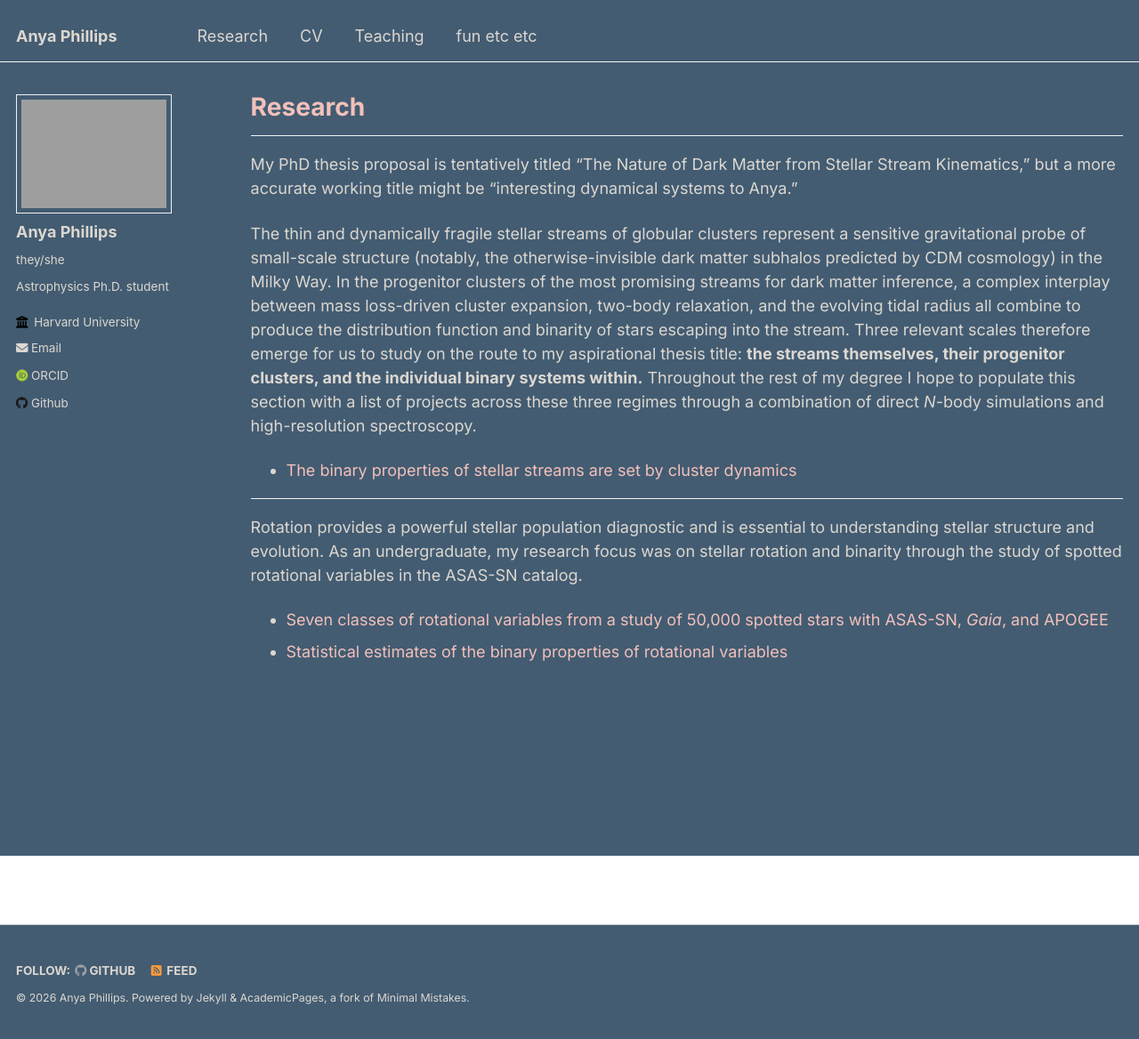
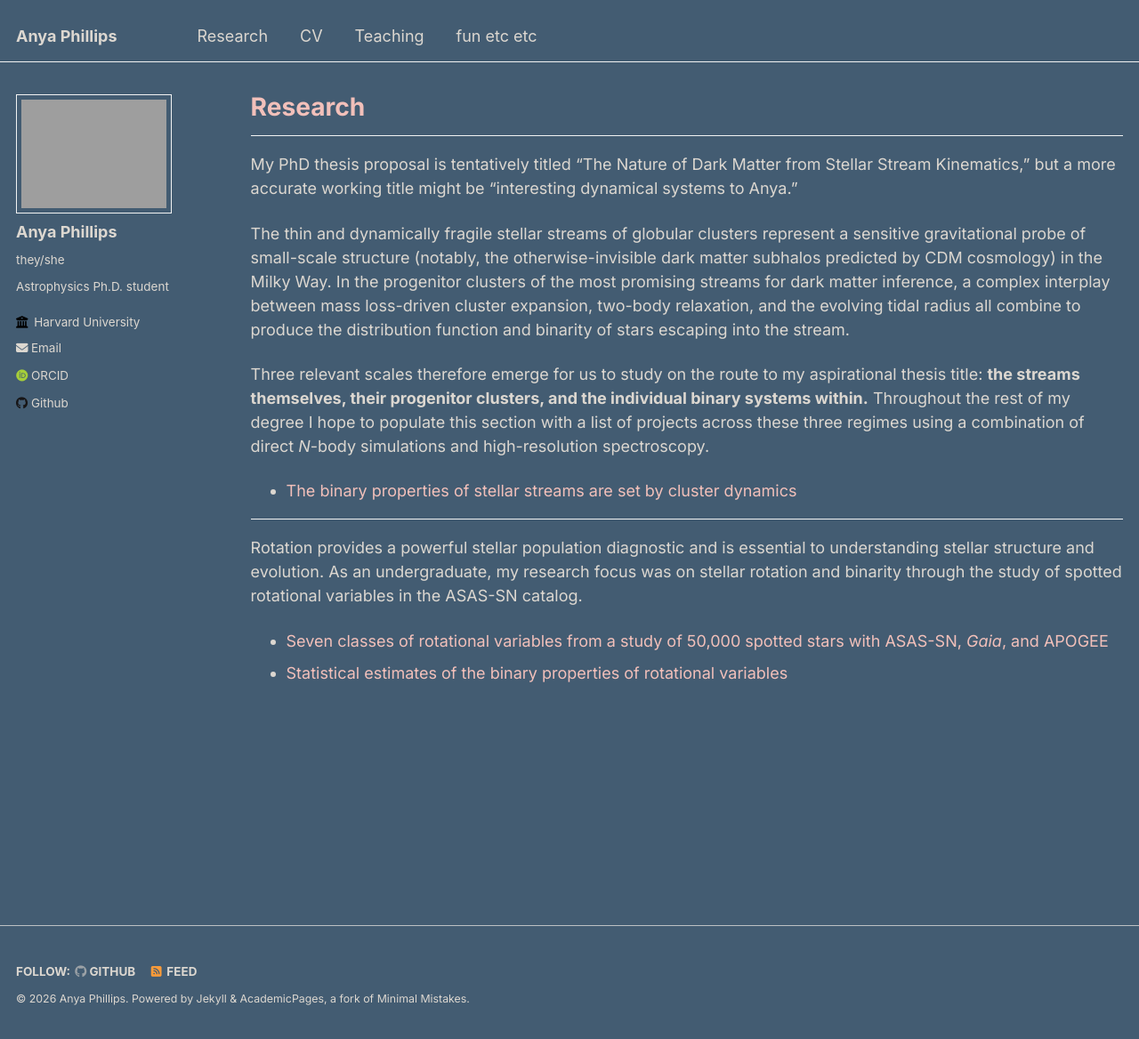
Before and after one commit to anya-m-phillips/anya-m-phillips.github.io, a Jekyll site: the page built from _pages/research.md, in a window 1280 px wide and 1168 px high. Shown: the whole window at 89% size. Built offline with Jekyll 4.4.1, drawn with Linux system fonts in a browser that asks for light colours; some web fonts are replaced.

Commit message:
fixing sticky footer bar

```diff
--- a/_pages/research.md
+++ b/_pages/research.md
@@ -9,7 +9,9 @@ author_profile: true
 
 My PhD thesis proposal is tentatively titled "The Nature of Dark Matter from Stellar Stream Kinematics," but a more accurate working title might be "interesting dynamical systems to Anya."
 
-The thin and dynamically fragile stellar streams of globular clusters represent a sensitive gravitational probe of small-scale structure (notably, the otherwise-invisible dark matter subhalos predicted by CDM cosmology) in the Milky Way. In the progenitor clusters of the most promising streams for dark matter inference, a complex interplay between mass loss-driven cluster expansion, two-body relaxation, and the evolving tidal radius all combine to produce the distribution function and binarity of stars escaping into the stream. Three relevant scales therefore emerge for us to study on the route to my aspirational thesis title: **the streams themselves, their progenitor clusters, and the individual binary systems within.** Throughout the rest of my degree I hope to populate this section with a list of projects across these three regimes through a combination of direct _N_-body simulations and high-resolution spectroscopy.
+The thin and dynamically fragile stellar streams of globular clusters represent a sensitive gravitational probe of small-scale structure (notably, the otherwise-invisible dark matter subhalos predicted by CDM cosmology) in the Milky Way. In the progenitor clusters of the most promising streams for dark matter inference, a complex interplay between mass loss-driven cluster expansion, two-body relaxation, and the evolving tidal radius all combine to produce the distribution function and binarity of stars escaping into the stream.
+
+Three relevant scales therefore emerge for us to study on the route to my aspirational thesis title: **the streams themselves, their progenitor clusters, and the individual binary systems within.** Throughout the rest of my degree I hope to populate this section with a list of projects across these three regimes using a combination of direct _N_-body simulations and high-resolution spectroscopy.
 
 
 - [The binary properties of stellar streams are set by cluster dynamics](https://iopscience.iop.org/article/10.3847/1538-4357/ae680b)
--- a/assets/css/main.scss
+++ b/assets/css/main.scss
@@ -46,7 +46,8 @@ $c-bg:     #435C72;  // body, menu bar (both layers), footer
 $c-accent: #F2C0BA;  // markdown (#) headings + hyperlinks
 $c-text:   #DCD7D0;  // menu items + all other text
 
-// Backgrounds: body, both menu-bar layers, footer
+// Backgrounds: html (fills behind the pinned footer), body, both menu-bar layers, footer
+html,
 body,
 .masthead,
 .greedy-nav,
```
Also changed, not shown: _pages/about.md (+1 -1 lines), _pages/etc.md (+3 -1 lines), images/racoon.jpg (added).
